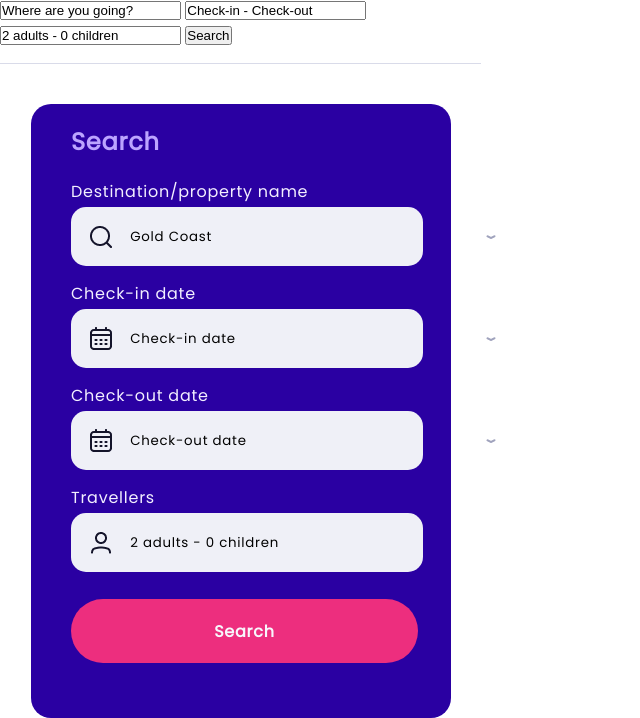
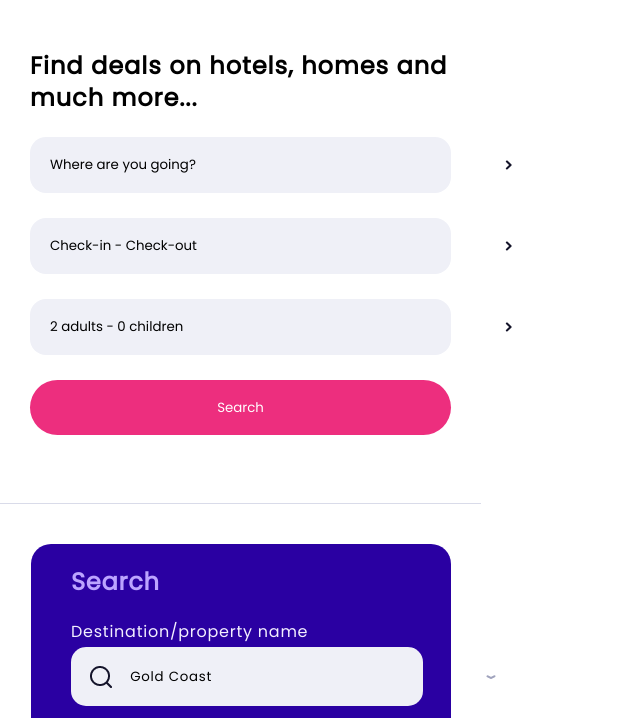
Before and after one commit to romeitas/202210-W3-maria-bragado, a website: page index.html in a window 1280 px wide. Shown: the part 115-833 px from the top of the page, without its empty margins (0-640 px from the left). Drawn offline with Linux system fonts and the light colour scheme.

Commit message:
fix problems in block1

```diff
--- a/index.html
+++ b/index.html
@@ -27,25 +27,48 @@
                 />
             </nav>
         </header>
-        <div class="block1">
-            <p class="block1__title">
+        <div class="search-block1">
+            <p class="search-block1__title">
                 Find deals on hotels, homes and much more...
             </p>
+            <div class="search-block1__container">
                 <input
-                class="block1__selector-block"
+                    class="search-block1__input"
                     type="search"
                     value="Where are you going?"
                 />
+                <img
+                    class="arrowforward"
+                    src="assets/Forward1.png"
+                    alt="forward"
+                />
+            </div>
+            <div class="search-block1__container">
                 <input
-                class="block1__selector-block"
+                    class="search-block1__input"
                     value="Check-in - Check-out"
                 />
+                <img
+                    class="arrowforward"
+                    src="assets/Forward1.png"
+                    alt="forward"
+                />
+            </div>
+            <div class="search-block1__container">
                 <input
-                class="block1__selector-block"
+                    class="search-block1__input"
                     value="2 adults - 0 children"
                 />
-            <button class="block1__search-block">Search</button>
+                <img
+                    class="arrowforward"
+                    src="assets/Forward1.png"
+                    alt="forward"
+                />
             </div>
+
+            <button class="search-block1__input__pink">Search</button>
+        </div>
+
         <div class="search-block2">
             <div class="search-block2__box">
                 <p class="search-block2__title">Search</p>
--- a/scss/style.scss
+++ b/scss/style.scss
@@ -28,6 +28,61 @@ header {
     }
 }
 
+.search-block1 {
+    content: '';
+    display: block;
+    border-top: 1px solid #d9dbe9;
+    margin: 1rem auto;
+    height: 515px;
+    margin-left: 30px;
+    margin-right: 30px;
+    padding-top: 77px;
+
+    .search-block1__title {
+        display: flex;
+        font-family: 'Poppins';
+        font-style: normal;
+        width: 421px;
+        height: 87px;
+        font-weight: 700;
+        font-size: 24px;
+        line-height: 32px;
+        letter-spacing: 1px;
+        text-align: left;
+    }
+
+    .search-block1__container {
+        display: flex;
+        align-items: center;
+        border-radius: 16px;
+        width: 421px;
+        height: 56px;
+        margin-bottom: 25px;
+        background-color: variables.$grey-background;
+    }
+    .arrowforward {
+        display: inline-block;
+        margin-left: 47%;
+    }
+
+    .search-block1__input {
+        font-family: 'Poppins';
+        display: flex;
+        border: none;
+        padding-left: 20px;
+        background-color: variables.$grey-background;
+    }
+
+    .search-block1__input__pink {
+        font-family: 'Poppins';
+        width: 421px;
+        height: 55px;
+        border-radius: 40px;
+        background-color: variables.$pink-background;
+        border: variables.$pink-background;
+        color: white;
+    }
+}
 .search-block2 {
     content: '';
     display: block;
```
Also changed, not shown: assets/Forward1.png (added), css/style.css, 1 other file. Lines whose indentation alone changed are shown as unchanged.
